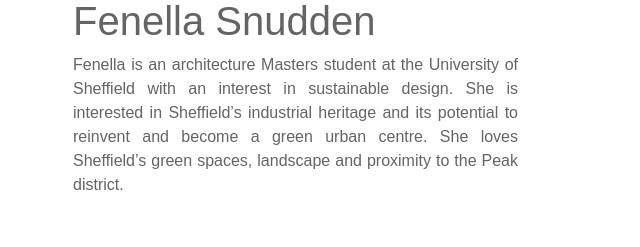
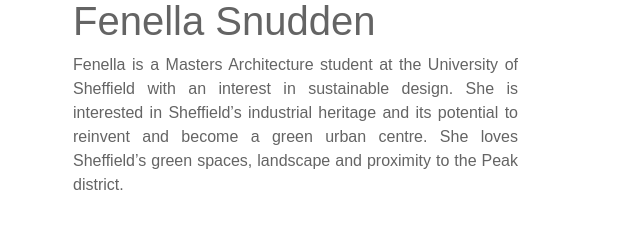
Before and after one commit to NeveCoward/group_project, a plain HTML site: page aboutus.html in a window 1280 px wide. Shown: the part 437-684 px from the top of the page, 297-937 px from the left. Drawn offline with Linux system fonts and the light colour scheme.

Commit message:
updates fenellas bio

```diff
--- a/aboutus.html
+++ b/aboutus.html
@@ -59,7 +59,7 @@
         </div>
           <div class="col-sm-5">
             <h2 class ="fenellaheader">Fenella Snudden</h2>
-            <p class="fenella_descr">Fenella is an architecture Masters student at the University of Sheffield with an interest in sustainable design. She is interested in Sheffield’s industrial heritage and its potential to reinvent and become a green urban centre. She loves Sheffield’s green spaces, landscape and proximity to the Peak district.
+            <p class="fenella_descr">Fenella is a Masters Architecture student at the University of Sheffield with an interest in sustainable design. She is interested in Sheffield’s industrial heritage and its potential to reinvent and become a green urban centre. She loves Sheffield’s green spaces, landscape and proximity to the Peak district.
 
           </p>
           </div>
```
